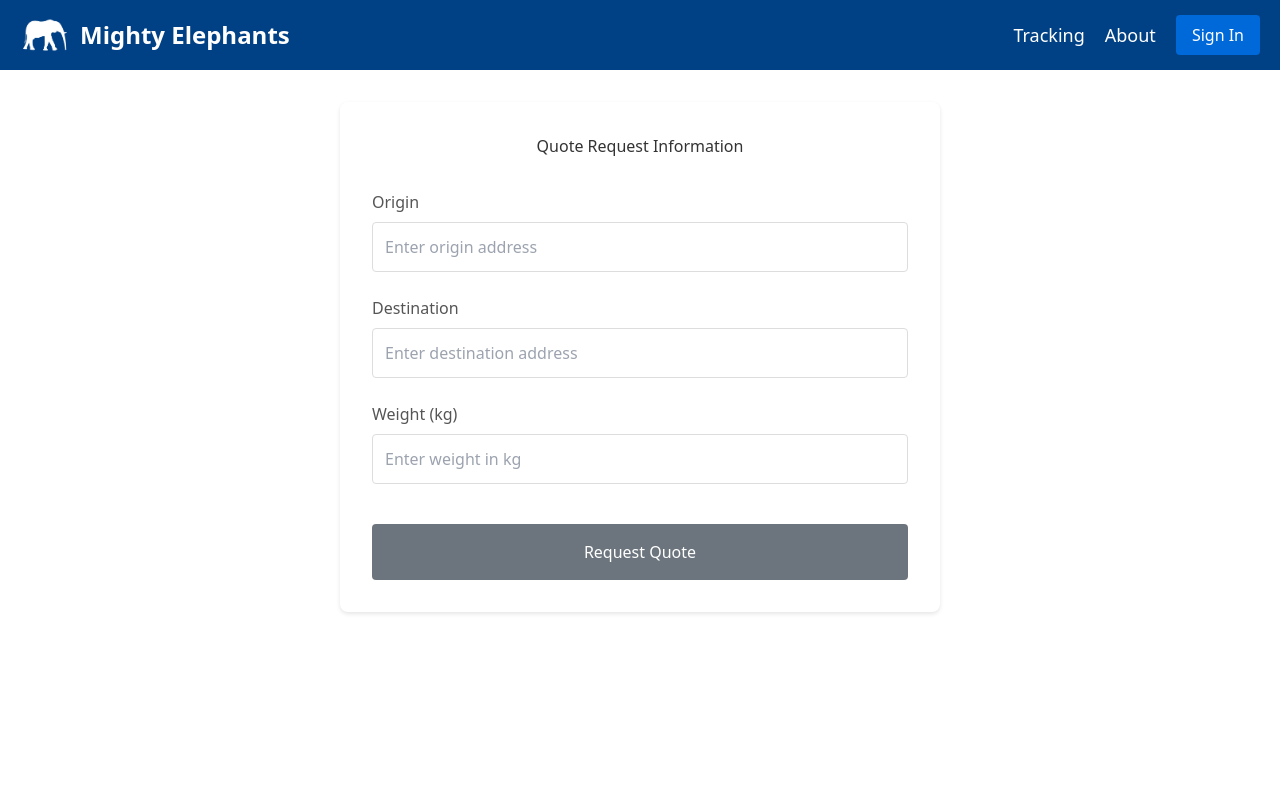
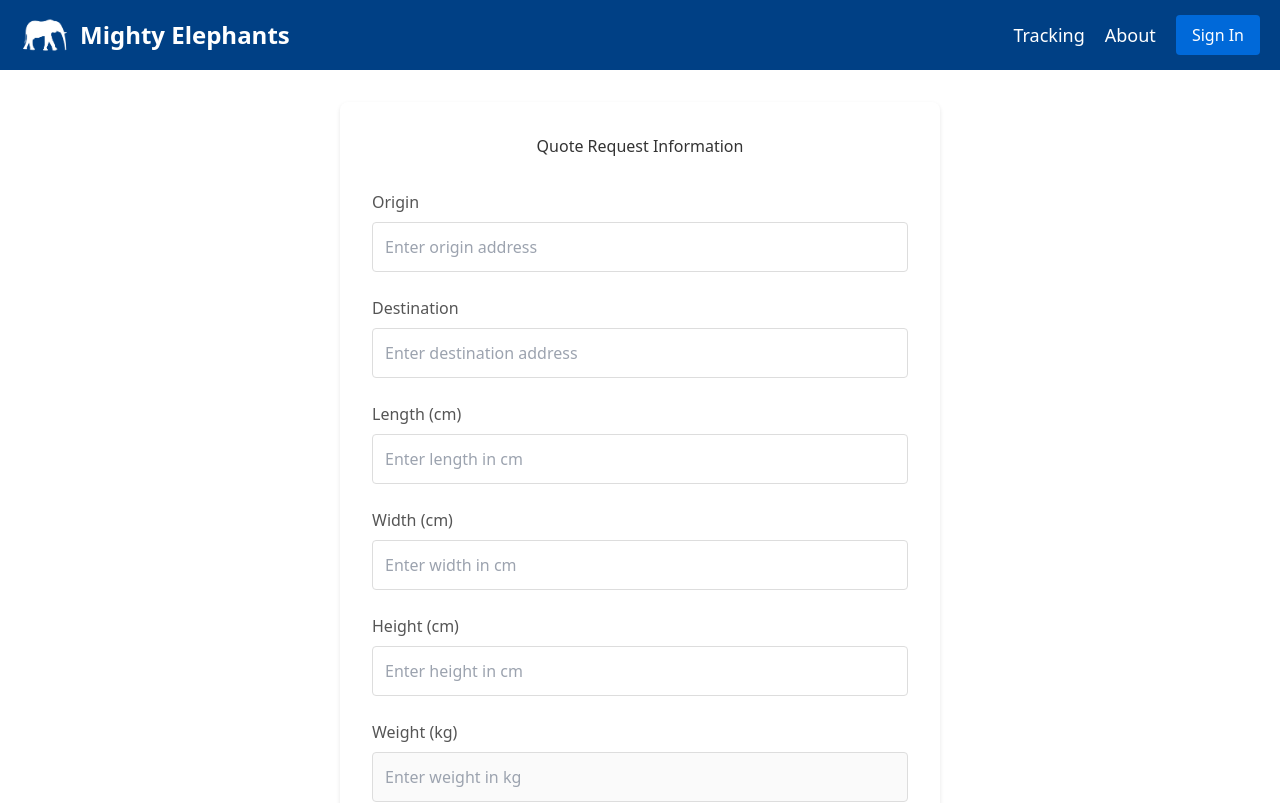
Before and after one commit to dbal0503/MightyElephants, an Angular app in the folder frontend/: page /quote-request in a window 1280 px wide. Shown: the top 803 px of the page. Built offline with nearby package versions, Linux system fonts and the light colour scheme.

Commit message:
Dynamic Volumetric Weight Calculator

```diff
--- a/frontend/src/app/quote/quote-request.component.html
+++ b/frontend/src/app/quote/quote-request.component.html
@@ -29,6 +29,42 @@
     </div>
 
     <div class="form-group">
+      <label for="length">Length (cm)</label>
+      <input
+        id="length"
+        type="number"
+        formControlName="length"
+        placeholder="Enter length in cm"
+        min="0"
+        (input)="updateWeight()"
+      />
+    </div>
+
+    <div class="form-group">
+      <label for="width">Width (cm)</label>
+      <input
+        id="width"
+        type="number"
+        formControlName="width"
+        placeholder="Enter width in cm"
+        min="0"
+        (input)="updateWeight()"
+      />
+    </div>
+
+    <div class="form-group">
+      <label for="height">Height (cm)</label>
+      <input
+        id="height"
+        type="number"
+        formControlName="height"
+        placeholder="Enter height in cm"
+        min="0"
+        (input)="updateWeight()"
+      />
+    </div>
+
+    <div class="form-group">
       <label for="weight">Weight (kg)</label>
       <input
         id="weight"
@@ -36,13 +72,13 @@
         formControlName="weight"
         placeholder="Enter weight in kg"
         min="0"
+        readonly
       />
       <div *ngIf="isFieldInvalid('weight')" class="error-message">
         Please enter a valid weight.
       </div>
     </div>
 
-
     <button type="submit" [disabled]="quoteForm.invalid" class="submit-button">
       Request Quote
     </button>
--- a/frontend/src/app/quote/quote-request.component.ts
+++ b/frontend/src/app/quote/quote-request.component.ts
@@ -13,18 +13,35 @@ import { CommonModule } from '@angular/common';
 })
 export class QuoteRequestComponent implements OnInit {
   quoteForm: FormGroup;
+  volumetricDivisor: number = 5000;
 
   constructor(private fb: FormBuilder, private router: Router) {
-    // Initialize the form group
     this.quoteForm = this.fb.group({
-      origin: ['', [Validators.required, Validators.minLength(3)]],
-      destination: ['', [Validators.required, Validators.minLength(3)]],
-      weight: ['', [Validators.required, Validators.min(0.1)]],
-      paymentMethod: ['card', Validators.required],  // Default to 'card'
+      origin: ['', [Validators.required]],
+      destination: ['', [Validators.required]],
+      length: ['', [Validators.required, Validators.min(0)]],
+      width: ['', [Validators.required, Validators.min(0)]],
+      height: ['', [Validators.required, Validators.min(0)]],
+      weight: [{ value: '', disabled: true }, [Validators.required, Validators.min(0)]]
     });
   }
 
-  ngOnInit(): void {}
+  ngOnInit(): void {
+    this.quoteForm.valueChanges.subscribe(() => this.updateWeight());
+  }
+  updateWeight() {
+    const length = this.quoteForm.get('length')?.value;
+    const width = this.quoteForm.get('width')?.value;
+    const height = this.quoteForm.get('height')?.value;
+
+    if (length && width && height) {
+      // Calculate volumetric weight
+      const volumetricWeight = (length * width * height) / this.volumetricDivisor;
+      this.quoteForm.patchValue({
+        weight: volumetricWeight
+      });
+    }
+  }
   onSubmit(): void {
     if (this.quoteForm.valid) {
       console.log('Quote request submitted:', this.quoteForm.value);
```
